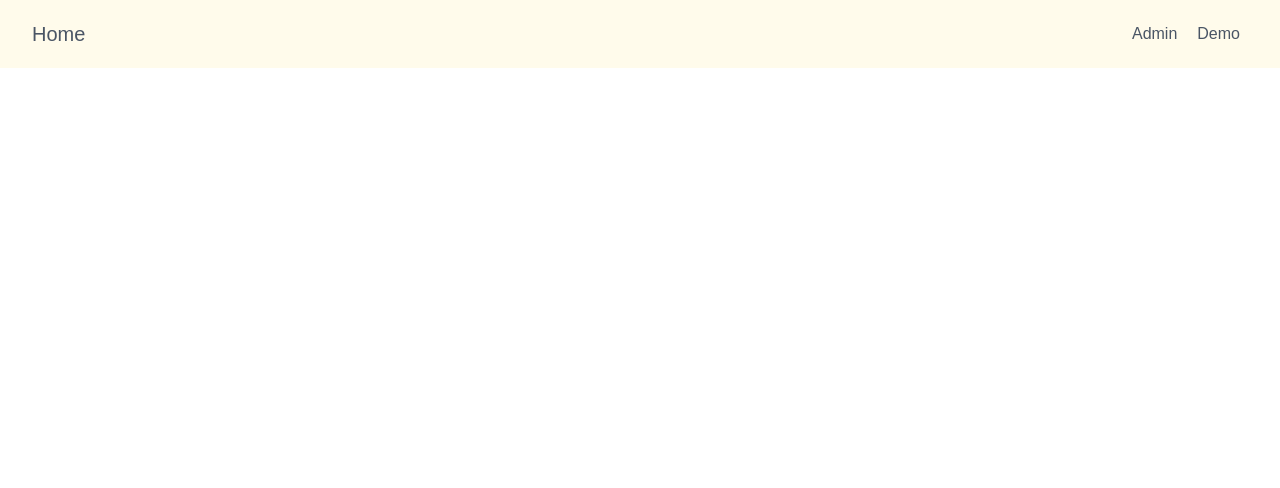
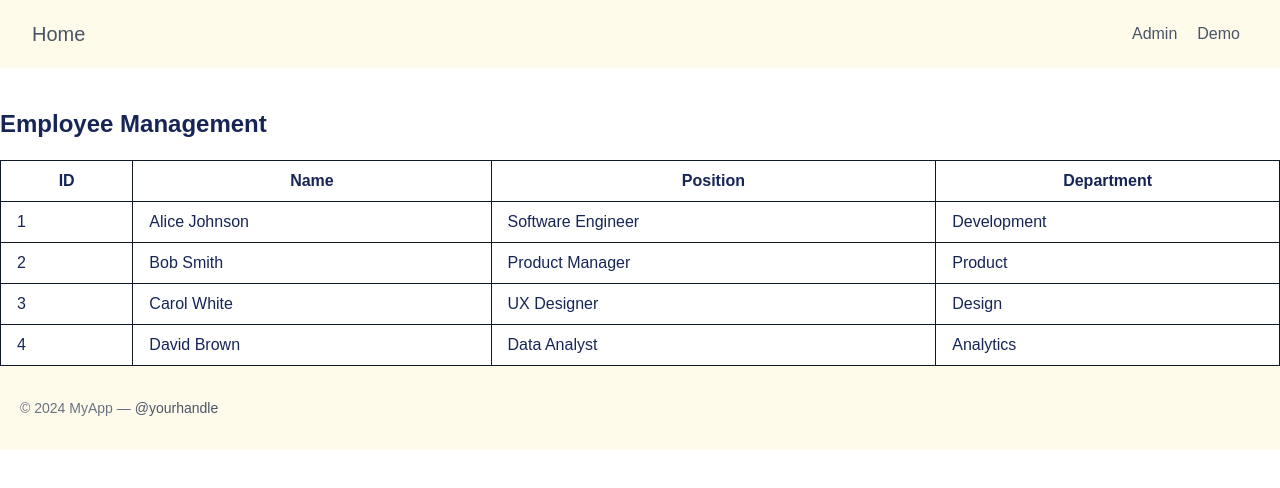
Before and after one commit to cuonglevan23/learn_nextjs, a Next.js app: page / in a window 1280 px wide. Shown: the top 488 px of the page. Built offline with nearby package versions, Linux system fonts and the light colour scheme.

Commit message:
Add header and footer components; update Home page layout with employee table

```diff
--- a/app/admin/demo/page.tsx
+++ b/app/admin/demo/page.tsx
@@ -9,8 +9,6 @@ const Demo1 = () => {
     <div>
         <h1>Demo Page</h1>
         <p>This is a demo page under admin section.</p>
-        <button onClick={() => handle_btn_click()}
-        >Back </button>
 
     </div>
   );
--- a/app/layout.tsx
+++ b/app/layout.tsx
@@ -1,6 +1,8 @@
 import type { Metadata } from "next";
 import { Geist, Geist_Mono } from "next/font/google";
 import "./globals.css";
+import AppHeader from "@/components/app.header";
+import AppFooter from "@/components/app.footer";
 
 const geistSans = Geist({
   variable: "--font-geist-sans",
@@ -27,8 +29,9 @@ export default function RootLayout({
       <body
         className={`${geistSans.variable} ${geistMono.variable} antialiased`}
       >
-
+        <AppHeader />
         {children}
+        <AppFooter />
 
       </body>
     </html>
--- a/app/page.tsx
+++ b/app/page.tsx
@@ -6,17 +6,47 @@ export default function Home() {
   return (
     <div>
 
-     <header className="text-gray-600 body-font bg-amber-50">
-       <div className="container mx-auto flex flex-wrap p-5 flex-col md:flex-row items-center">
-         <a className="flex title-font font-medium items-center text-white-900 mb-4 md:mb-0">
-           <span className="ml-3 text-xl">Home</span>
-         </a>
-         <nav className="md:ml-auto flex flex-wrap items-center text-base justify-center">
-            <Link href="/admin" className="mr-5 hover:text-gray-900">Admin</Link>
-            <Link href="/admin/demo" className="mr-5 hover:text-gray-900">Demo</Link>
-         </nav>
-       </div>
-     </header>
+
+     {/* tạo table quảng lý nhân viên gồm 4 nhân viên */}
+      <div className="container mx-auto mt-10">
+        <h1 className="text-2xl font-bold mb-5 text-blue-950">Employee Management</h1>
+        <table className="table-auto w-full border-collapse border border-gray-900 text-blue-950">
+          <thead>
+            <tr>
+              <th className="border border-gray-900 px-4 py-2">ID</th>
+              <th className="border border-gray-900 px-4 py-2">Name</th>
+              <th className="border border-gray-900 px-4 py-2">Position</th>
+              <th className="border border-gray-900 px-4 py-2">Department</th>
+            </tr>
+          </thead>
+          <tbody>
+            <tr>
+              <td className="border border-gray-900 px-4 py-2">1</td>
+              <td className="border border-gray-900 px-4 py-2">Alice Johnson</td>
+              <td className="border border-gray-900 px-4 py-2">Software Engineer</td>
+              <td className="border border-gray-900 px-4 py-2">Development</td>
+            </tr>
+            <tr>
+              <td className="border border-gray-900 px-4 py-2">2</td>
+              <td className="border border-gray-900 px-4 py-2">Bob Smith</td>
+              <td className="border border-gray-900 px-4 py-2">Product Manager</td>
+              <td className="border border-gray-900 px-4 py-2">Product</td>
+            </tr>
+            <tr>
+              <td className="border border-gray-900 px-4 py-2">3</td>
+              <td className="border border-gray-900 px-4 py-2">Carol White</td>
+              <td className="border border-gray-900 px-4 py-2">UX Designer</td>
+              <td className="border border-gray-900 px-4 py-2">Design</td>
+            </tr>
+            <tr>
+              <td className="border border-gray-900 px-4 py-2">4</td>
+              <td className="border border-gray-900 px-4 py-2">David Brown</td>
+              <td className="border border-gray-900 px-4 py-2">Data Analyst</td>
+              <td className="border border-gray-900 px-4 py-2">Analytics</td>
+            </tr>
+          </tbody>
+        </table>
+      </div>
 
     </div>
   );
--- /dev/null
+++ b/components/app.footer.tsx
@@ -0,0 +1,22 @@
+"use client";
+
+const AppFooter = () => {
+  return (
+    <footer className="text-gray-600 body-font bg-amber-50">
+      <div className="container px-5 py-8 mx-auto flex items-center sm:flex-row flex-col">
+        <p className="text-gray-500 text-sm text-center sm:text-left">
+            © 2024 MyApp —
+            <a
+                href="https://twitter.com/yourhandle"
+                className="text-gray-600 ml-1"
+                target="_blank"
+                rel="noopener noreferrer"
+            >
+                @yourhandle
+            </a>
+        </p>
+      </div>
+    </footer>
+  );
+}
+export default AppFooter;
--- /dev/null
+++ b/components/app.header.tsx
@@ -0,0 +1,18 @@
+"use client";
+import Link from "next/link";
+const AppHeader = () => {
+  return (
+      <header className="text-gray-600 body-font bg-amber-50">
+       <div className="container mx-auto flex flex-wrap p-5 flex-col md:flex-row items-center">
+         <a className="flex title-font font-medium items-center text-white-900 mb-4 md:mb-0">
+           <span className="ml-3 text-xl">Home</span>
+         </a>
+         <nav className="md:ml-auto flex flex-wrap items-center text-base justify-center">
+            <Link href="/admin" className="mr-5 hover:text-gray-900">Admin</Link>
+            <Link href="/admin/demo" className="mr-5 hover:text-gray-900">Demo</Link>
+         </nav>
+       </div>
+     </header>
+  );
+}
+export default AppHeader;
```
